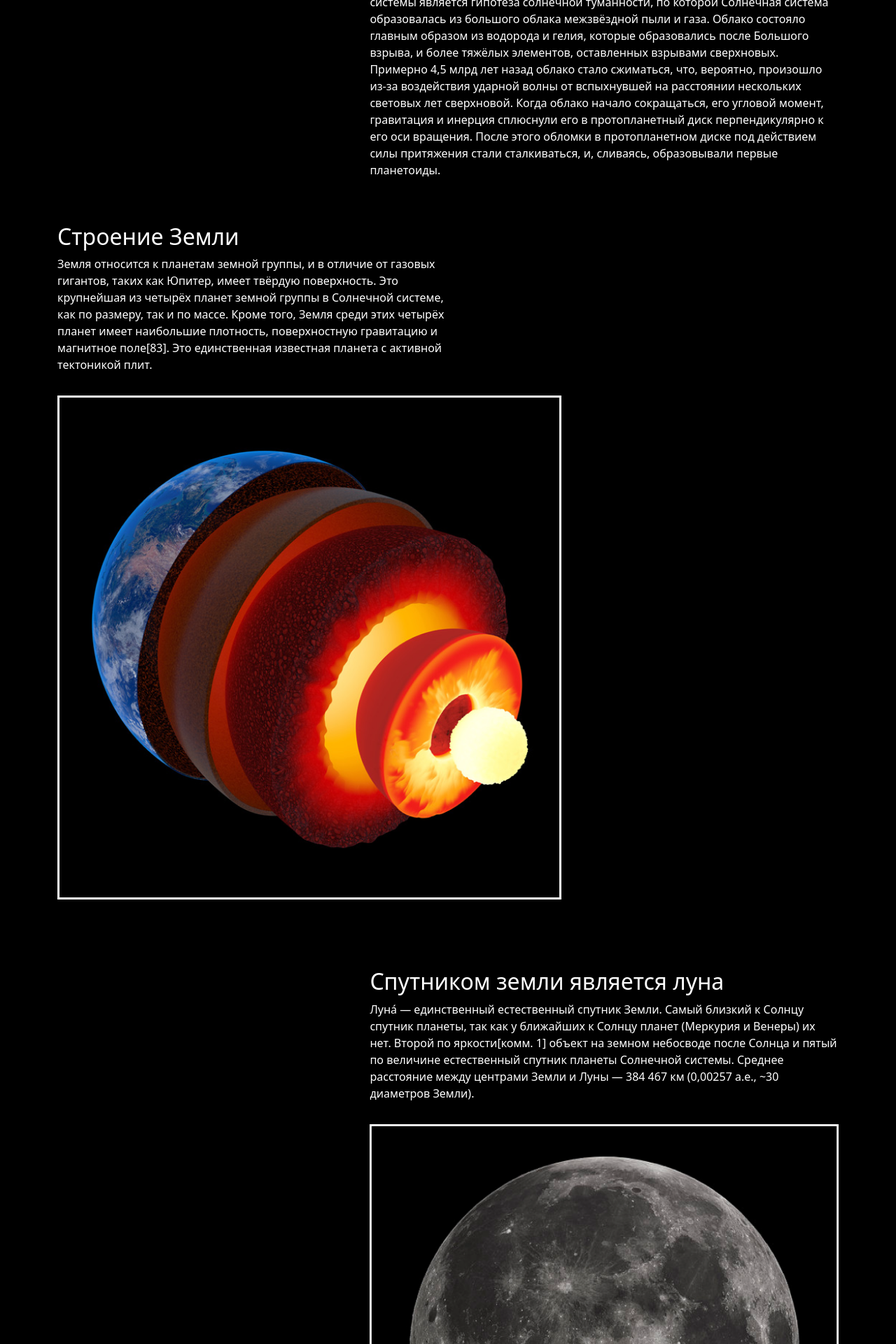
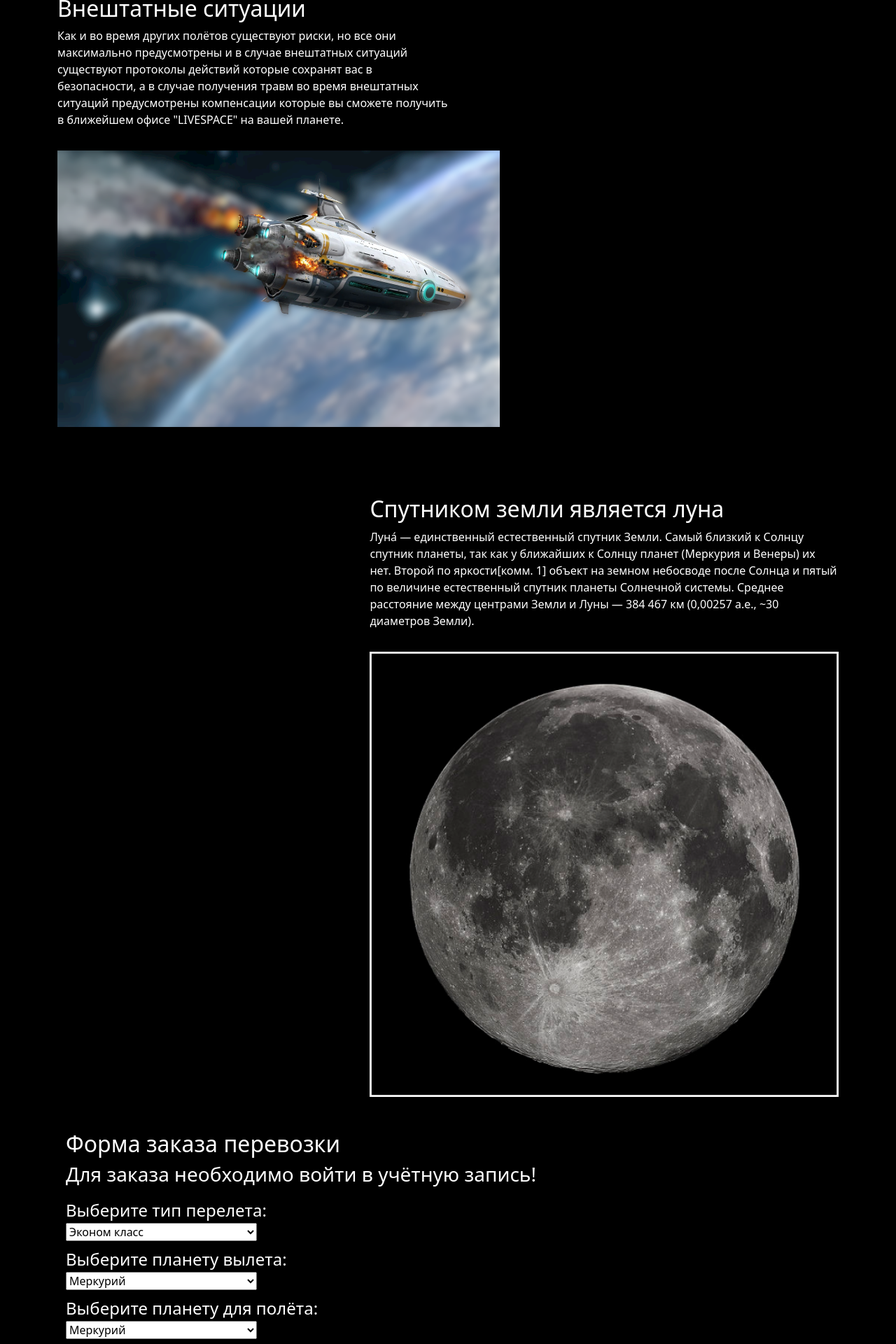
Before and after one commit to IvanGricev/LIVESPACE, a PHP site: page /flight_fares.php in a window 1280 px wide. Shown: the part 1600-3520 px from the top of the page at 70% size. Run offline with PHP 8.4, Linux system fonts and the light colour scheme.

Commit message:
добавил систему заказа

```diff
--- a/flight_fares.php
+++ b/flight_fares.php
@@ -134,29 +134,30 @@ $user = null;
         </div>
         <div>
             <div class="earch textA">
-                <h2>Земля</h2>
+                <h2>Как же попасть на желаемую планету?</h2>
                 <div class="earchimg">
-                    <img src="img/EF0D0797-AF75-43E5-9357-D9327915E56D_w1023_s 2.png" alt="" class="pb-3">
-                    <p class="w-50">Земля́ — третья по удалённости от Солнца планета Солнечной системы. Самая плотная, пятая по диаметру и массе среди всех планет и крупнейшая среди планет земной группы, в которую входят также Меркурий, Венера и Марс. Единственное известное
-                        человеку в настоящее время тело Солнечной системы в частности и Вселенной вообще, населённое живыми организмами.</p>
+                    <p class="w-50">
+                        В первую очередь нужно определиться с желаемой планетой: изучить нынешнее предложения и станции на данной планете ну и куда без нынешенго процента тероформации.
+                        А так же стоит выбрать желаемый тариф от которого зависит ваше удобство во время полёта и до его начала.
+                    </p>
+
+                    <img src="img/MarsTransitionV.jpg" alt="" class="pb-3 w-50">
                 </div>
             </div>
 
             <div class="how textA pb-5">
-                <h2>Как земля образовалась?</h2>
-                <p class="">Современной научной гипотезой формирования Земли и других планет Солнечной системы является гипотеза солнечной туманности, по которой Солнечная система образовалась из большого облака межзвёздной пыли и газа. Облако состояло главным образом
-                    из водорода и гелия, которые образовались после Большого взрыва, и более тяжёлых элементов, оставленных взрывами сверхновых. Примерно 4,5 млрд лет назад облако стало сжиматься, что, вероятно, произошло из-за воздействия ударной волны от
-                    вспыхнувшей на расстоянии нескольких световых лет сверхновой. Когда облако начало сокращаться, его угловой момент, гравитация и инерция сплюснули его в протопланетный диск перпендикулярно к его оси вращения. После этого обломки в протопланетном
-                    диске под действием силы притяжения стали сталкиваться, и, сливаясь, образовывали первые планетоиды.</p>
+                <h2>Как проходит полёт?</h2>
+                <p class="">
+                    Для начала все пасажиры прибывают на лунную станцию, где ждут время своего вылета. А далее все зависит от рассотояния до выбранной вами планеты. До ближайших планет полёт проходит без криогенного стазиса, а в случае полета на отдаленные планеты нашей солнечной системы первые дни проходят без криогенного сна, а далее всех пасажиров помещают в криогенный сон и пробуждают за неделю до прибытия.
+                </p>
             </div>
 
             <div class="stroenie textA pb-5">
-                <h2> Cтроение Земли</h2>
+                <h2>Внештатные ситуации</h2>
                 <p class="w-50 pb-3">
-                    Земля относится к планетам земной группы, и в отличие от газовых гигантов, таких как Юпитер, имеет твёрдую поверхность. Это крупнейшая из четырёх планет земной группы в Солнечной системе, как по размеру, так
-                    и по массе. Кроме того, Земля среди этих четырёх планет имеет наибольшие плотность, поверхностную гравитацию и магнитное поле[83]. Это единственная известная планета с активной тектоникой плит.
+                        Как и во время других полётов существуют риски, но все они максимально предусмотрены и в случае внештатных ситуаций существуют протоколы действий которые сохранят вас в безопасности, а в случае получения травм во время внештатных ситуаций предусмотрены компенсации которые вы сможете получить в ближейшем офисе "LIVESPACE" на вашей планете.
                 </p>
-                <img src="img/shear_properties_of_inner_core_by_j_waves_1_703 2.png" alt="">
+                <img src="img/avrora.png" alt="">
             </div>
 
             <div class="earchh textA pb-5">
@@ -169,6 +170,71 @@ $user = null;
                 </div>
             </div>
         </div>
+
+        <!-- ФОРМА ЗАКАЗА -->
+        <div class="container pb-3">
+            <div class="box text-white">
+            <div class="form-del">
+                <h2>Форма заказа перевозки</h2>
+
+                <div class="w-75">
+                <?php flash(); ?>
+                </div>
+
+                <form id="deliveryForm" action='do_delivery.php' method='post'>
+                <?php if (!isset($_SESSION['user_id'])): ?>
+                    <h3 class="Alarm">Для заказа необходимо войти в учётную запись!</h3>
+                <?php else: ?>
+                    <input type="hidden" id="email" name="email" value="<?php echo $_SESSION['user_id']; ?>">
+                <?php endif; ?>
+
+                <label for="tarif" class="fs-4 pt-2">Выберите тип перелета:</label><br>
+                <select id="tarif" name="tarif" class="w-25">
+                    <option value="эконом">Эконом класс</option>
+                    <option value="чартер">Чартерный перелёт</option>
+                    <option value="бизнес">Бизнес класс</option>
+                    <option value="люкс">Люкс</option>
+                    <option value="первый класс">Первый класс</option>
+                </select><br>
+
+                <label for="tarif" class="fs-4 pt-2">Выберите планету вылета:</label><br>
+                <select id="planetL" name="planetL" class="w-25">
+                    <option value="Меркурий">Меркурий</option>
+                    <option value="Венера">Венера</option>
+                    <option value="Земля">Земля</option>
+                    <option value="Марс">Марс</option>
+                    <option value="Калисто">Юпитер (калисто)</option>
+                    <option value="Титан">Сатурн (Титан)</option>
+                    <option value="Уран">Уран</option>
+                    <option value="Нептун">Нептун</option>
+                </select><br>
+
+                <label for="tarif" class="fs-4 pt-2">Выберите планету для полёта:</label><br>
+                <select id="planet" name="planet" class="w-25">
+                    <option value="Меркурий">Меркурий</option>
+                    <option value="Венера">Венера</option>
+                    <option value="Земля">Земля</option>
+                    <option value="Марс">Марс</option>
+                    <option value="Калисто">Юпитер (калисто)</option>
+                    <option value="Титан">Сатурн (Титан)</option>
+                    <option value="Уран">Уран</option>
+                    <option value="Нептун">Нептун</option>
+                </select><br>
+
+                <!--
+                <label for="deliveryAddress" class="fs-4 pt-2">Адрес доставки:</label><br>
+                <input type="text" id="addresD" name="addresD" class="w-25"><br>
+                -->
+                <?php if (!isset($_SESSION['user_id'])):?>
+                    <div class="bntBlocked btn-lg btn-warning pt-2" href="#">Подтвердить</div>
+                <?php else: ?>
+                    <button type="submit" class="btn-lg btn-warning" href="#">Подтвердить</button>
+                <?php endif; ?>
+                </form>
+            </div>
+        </div>
+
+
     </main>
 
     <footer class="container pb-3">
```
Also changed, not shown: do_order.php (added, +36 -0 lines), do_changeProst.php (renamed from dopostDC.php), img/MarsTransitionV.jpg (added), img/avrora.png (added).
